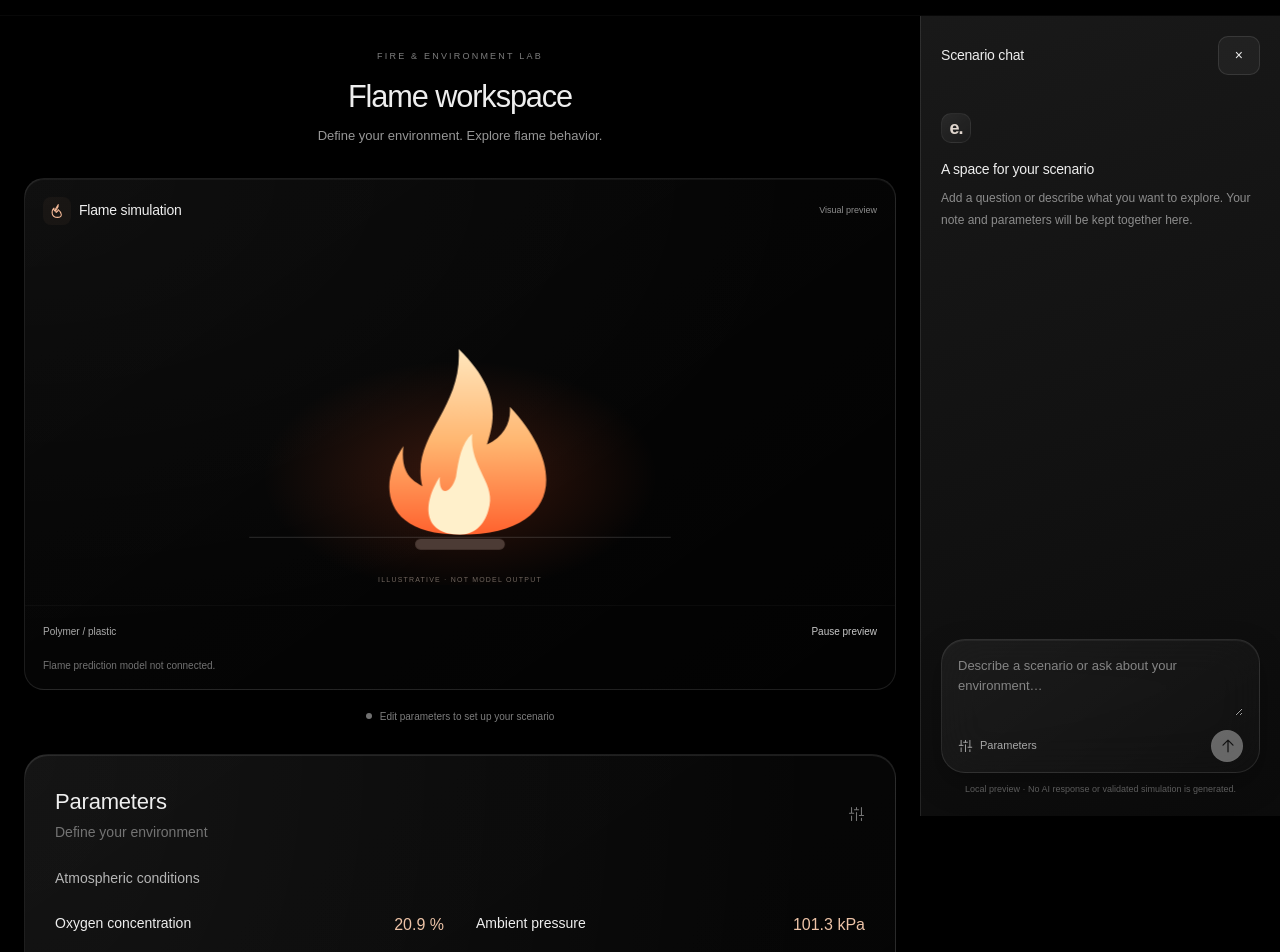
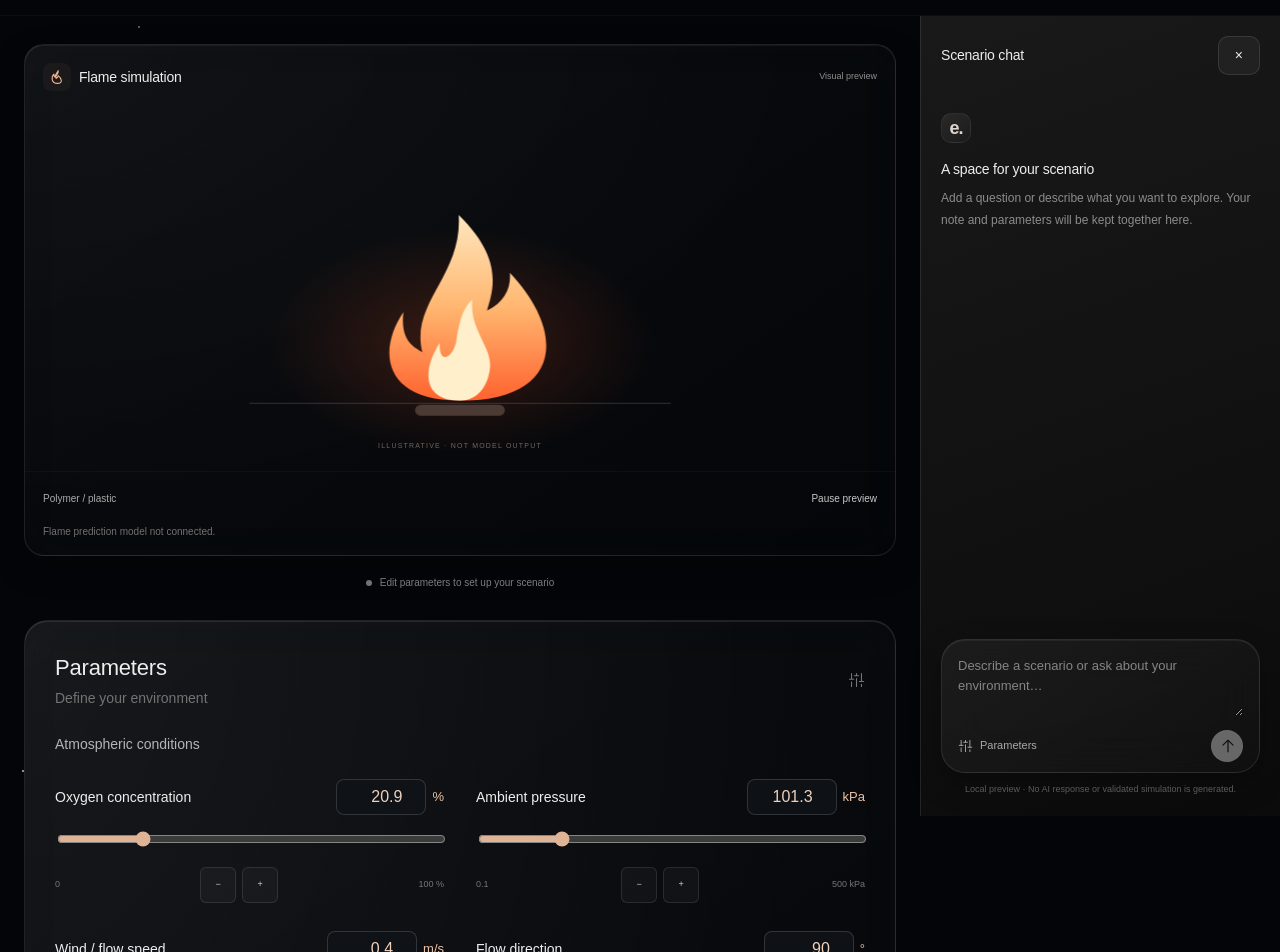
Before and after one commit to wawahwa801/nasa-space-apps, a Next.js app in the folder frontend/: page / in a window 1280 px wide. Shown: the part 60-1012 px from the top of the page. Built offline with nearby package versions, Linux system fonts and the light colour scheme.

Commit message:
Add starfield and editable slider values

```diff
--- a/frontend/app/globals.css
+++ b/frontend/app/globals.css
@@ -1247,3 +1247,10 @@ h2 {
 }
 
 @media (min-width:721px) and (max-width:1099px){.chat-open .content-grid{grid-template-columns:minmax(0,1fr) 310px}.parameter-panel .fields-grid{grid-template-columns:minmax(0,1fr)}.conversation{padding:24px 18px}.parameter-panel{padding:22px}.chat-panel{padding:18px}}
+
+/* Static stars keep the glass workspace calm and legible. */
+body {background-color:#030508;background-image:radial-gradient(1px 1px at 23px 31px,#ffffff8c 90%,transparent),radial-gradient(1px 1px at 139px 87px,#b8d5ff66 90%,transparent),radial-gradient(1.5px 1.5px at 219px 173px,#ffffff70 90%,transparent),radial-gradient(1px 1px at 71px 237px,#ffffff40 90%,transparent);background-size:307px 293px,419px 367px,577px 431px,263px 509px;background-attachment:fixed;}
+.editable-value {display:flex;align-items:center;gap:6px;flex-shrink:0;color:#edc3a7;font-size:13px;}
+.parameter-panel .editable-value input {width:90px;height:36px;padding:5px 8px;text-align:right;font-size:16px;border:1px solid #ffffff24;border-radius:8px;background:#101319e6;color:#f1d1ba;font-variant-numeric:tabular-nums;}
+.parameter-panel .editable-value input:invalid {border-color:#ed9c88;}
+.slider-field>div:first-child {align-items:center;flex-wrap:wrap;}
--- a/frontend/app/page.jsx
+++ b/frontend/app/page.jsx
@@ -57,15 +57,15 @@ function Symbol({ name, ...props }) {
 }
 
 function Slider({ name, label, suffix, min, max, step, value, onChange }) {
+  const [draft, setDraft] = useState(String(value));
+  useEffect(() => setDraft(String(value)), [value]);
   const change = (v) =>
     onChange(Number(Math.min(max, Math.max(min, v)).toFixed(2)));
   return (
     <div className="slider-field">
       <div>
         <label htmlFor={name}>{label}</label>
-        <output htmlFor={name}>
-          {value} {suffix}
-        </output>
+        <span className="editable-value"><input aria-label={`${label} value`} type="number" required min={min} max={max} step={step} value={draft} onChange={e => {setDraft(e.target.value); const n=e.target.valueAsNumber; if(Number.isFinite(n) && n>=min && n<=max) onChange(n);}} onBlur={() => {const n=Number(draft); if(draft.trim() && Number.isFinite(n)) {const bounded=Number(Math.min(max,Math.max(min,n)).toFixed(2));onChange(bounded);setDraft(String(bounded));} else setDraft(String(value));}}/><span>{suffix}</span></span>
       </div>
       <input
         id={name}
@@ -237,11 +237,6 @@ export default function Home() {
             />
           )}
           <main className="conversation">
-            <section className="page-heading">
-              <span className="eyebrow">FIRE & ENVIRONMENT LAB</span>
-              <h1>Flame workspace</h1>
-              <p>Define your environment. Explore flame behavior.</p>
-            </section>
             <div
               className={`simulation-grid ${view !== "workspace" ? "single-view" : ""}`}
             >
```
